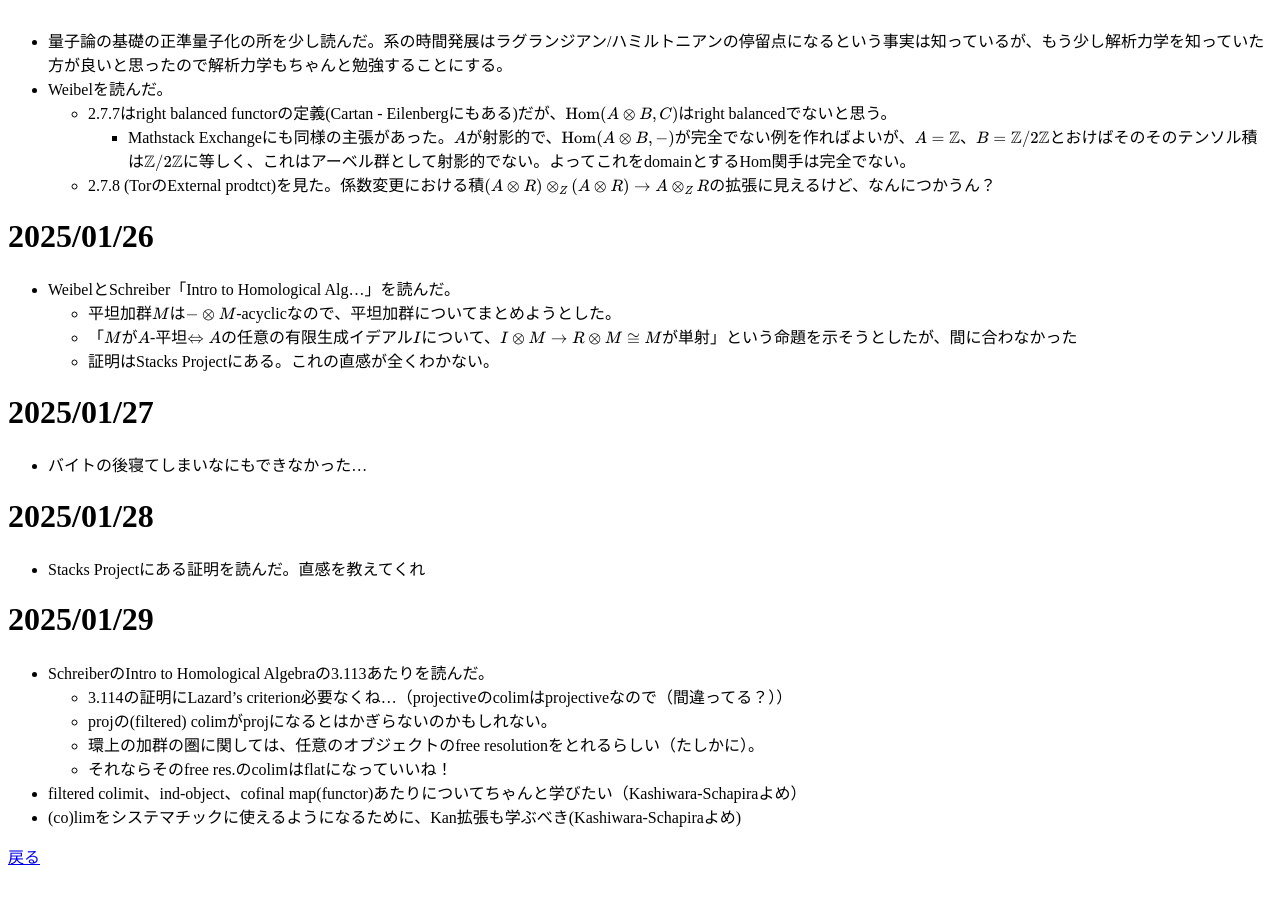
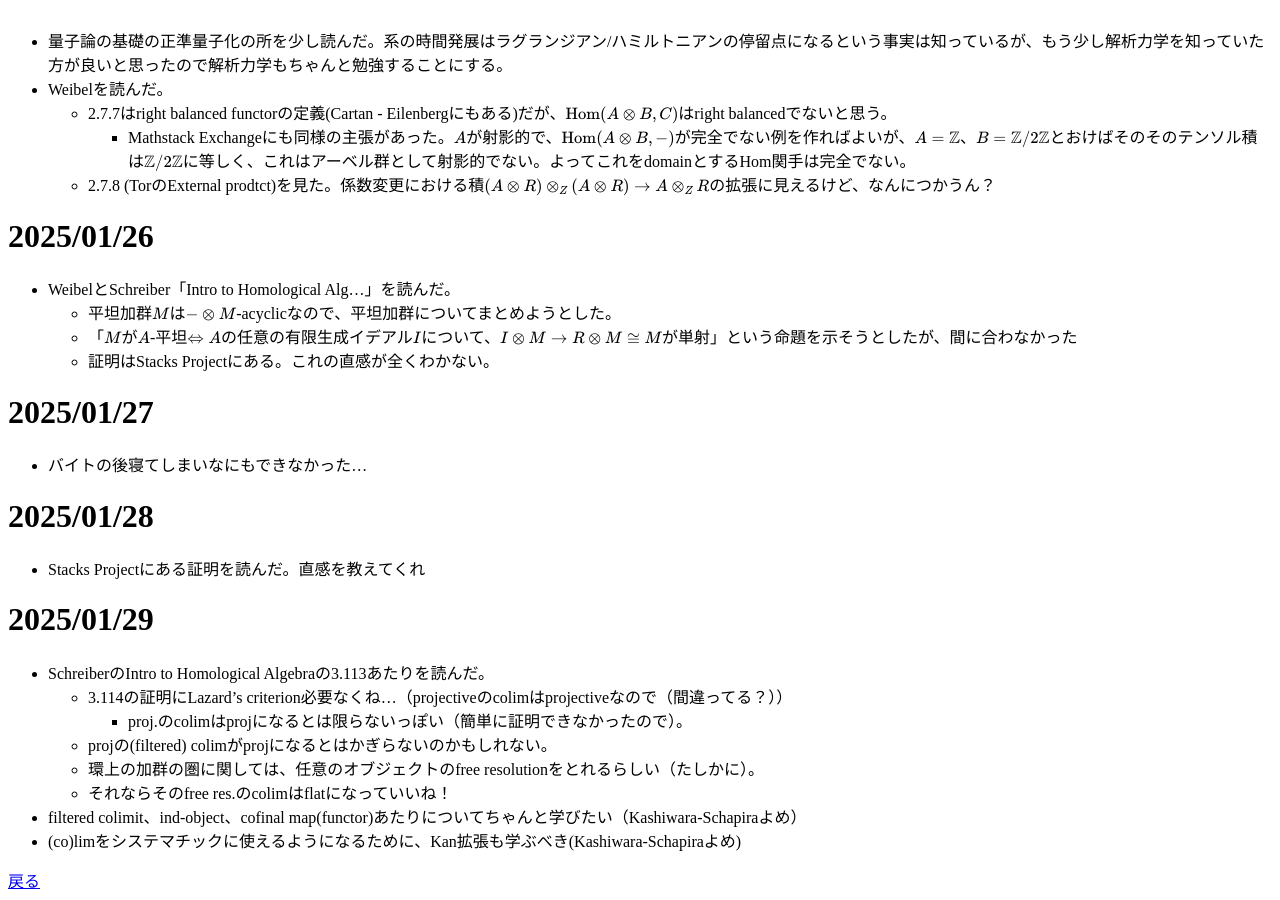
Before and after one commit to McMoscovium/mcmoscovium.github.io, a Jekyll site: the page built from diary/2025-01/index.md, in a window 1280 px wide and 900 px high, scrolled down 2161 px. Built offline with Jekyll 4.4.1, drawn with Linux system fonts in a browser that asks for light colours; our own code applies the rules of GitHub Pages for plain Markdown files; before the commit the page ends 3037 px from its top, so only the background shows below that.

Commit message:
Update index.md

```diff
--- a/diary/2025-01/index.md
+++ b/diary/2025-01/index.md
@@ -132,6 +132,7 @@
 # 2025/01/29
 - SchreiberのIntro to Homological Algebraの3.113あたりを読んだ。
   - 3.114の証明にLazard's criterion必要なくね...（projectiveのcolimはprojectiveなので（間違ってる？））
+    - proj.のcolimはprojになるとは限らないっぽい（簡単に証明できなかったので）。
   - projの(filtered) colimがprojになるとはかぎらないのかもしれない。
   - 環上の加群の圏に関しては、任意のオブジェクトのfree resolutionをとれるらしい（たしかに）。
   - それならそのfree res.のcolimはflatになっていいね！
```
